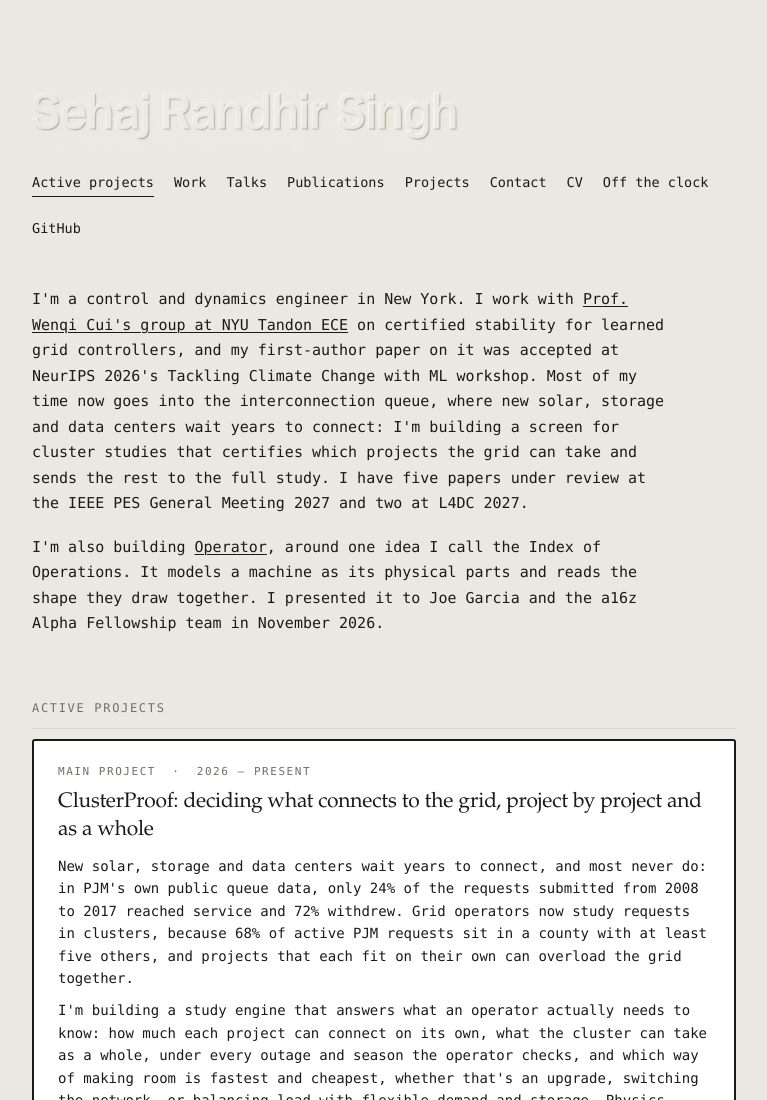
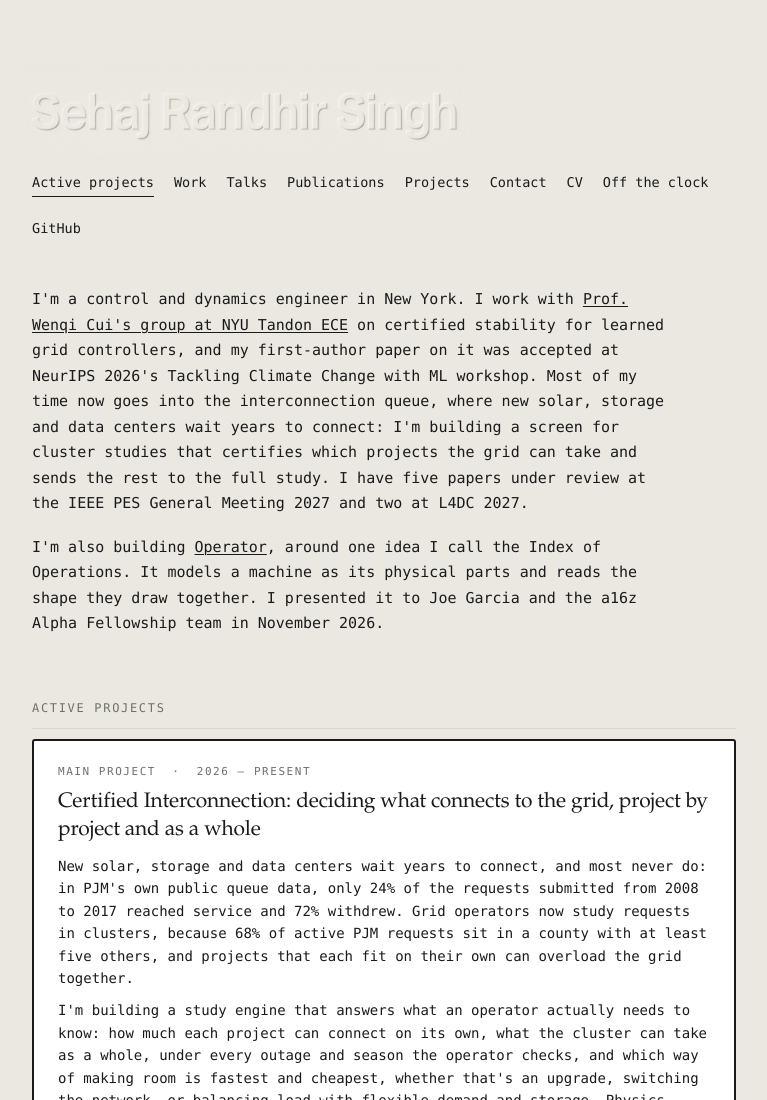
Before and after one commit to sehajr-singhs/sehajr-singhs.github.io, a plain HTML site: page index.html in a window 1280 px wide. Shown: the top 1100 px of the page, without its empty margins (256-1023 px from the left). Drawn offline with Linux system fonts and the light colour scheme.

Commit message:
Rename main project to Certified Interconnection
Co-Authored-By: Claude Opus 5.5 <noreply@anthropic.com>

```diff
--- a/index.html
+++ b/index.html
@@ -230,7 +230,7 @@
 
   <div class="entry boxed feature">
     <div class="kicker">Main project &nbsp;&middot;&nbsp; 2026 &ndash; Present</div>
-    <div class="e-title">ClusterProof: deciding what connects to the grid, project by project and as a whole</div>
+    <div class="e-title">Certified Interconnection: deciding what connects to the grid, project by project and as a whole</div>
     <div class="e-body">
       <p>New solar, storage and data centers wait years to connect, and most never do: in PJM's own public queue data, only 24% of the requests submitted from 2008 to 2017 reached service and 72% withdrew. Grid operators now study requests in clusters, because 68% of active PJM requests sit in a county with at least five others, and projects that each fit on their own can overload the grid together.</p>
       <p>I'm building a study engine that answers what an operator actually needs to know: how much each project can connect on its own, what the cluster can take as a whole, under every outage and season the operator checks, and which way of making room is fastest and cheapest, whether that's an upgrade, switching the network, or balancing load with flexible demand and storage. Physics stays exact, AI only predicts and ranks, and every fast answer either comes with a guarantee or goes to the full study. I reproduced PJM's cluster optimization exactly and presented the single-request version to PJM's Applied Innovation team.</p>
```
